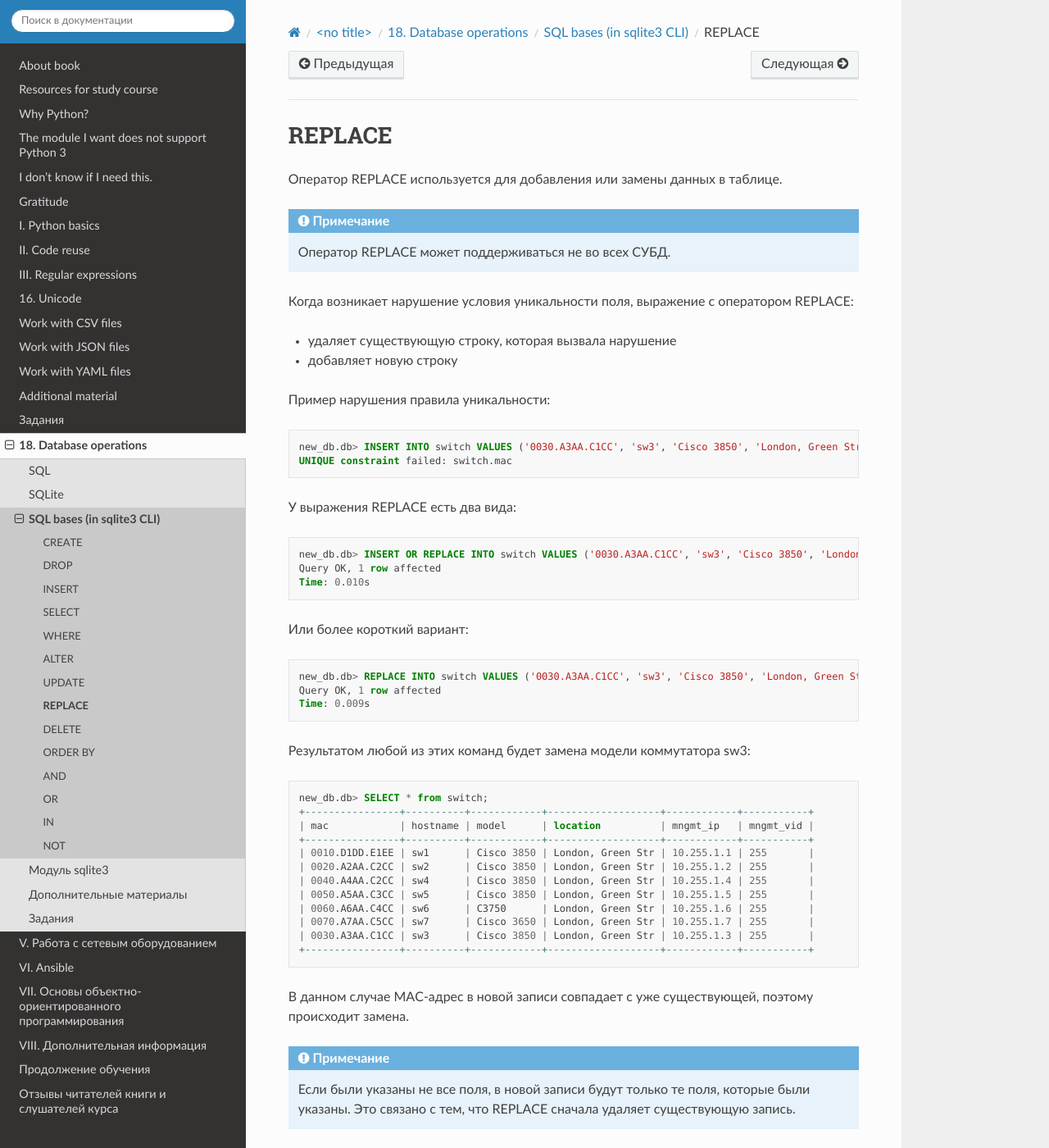
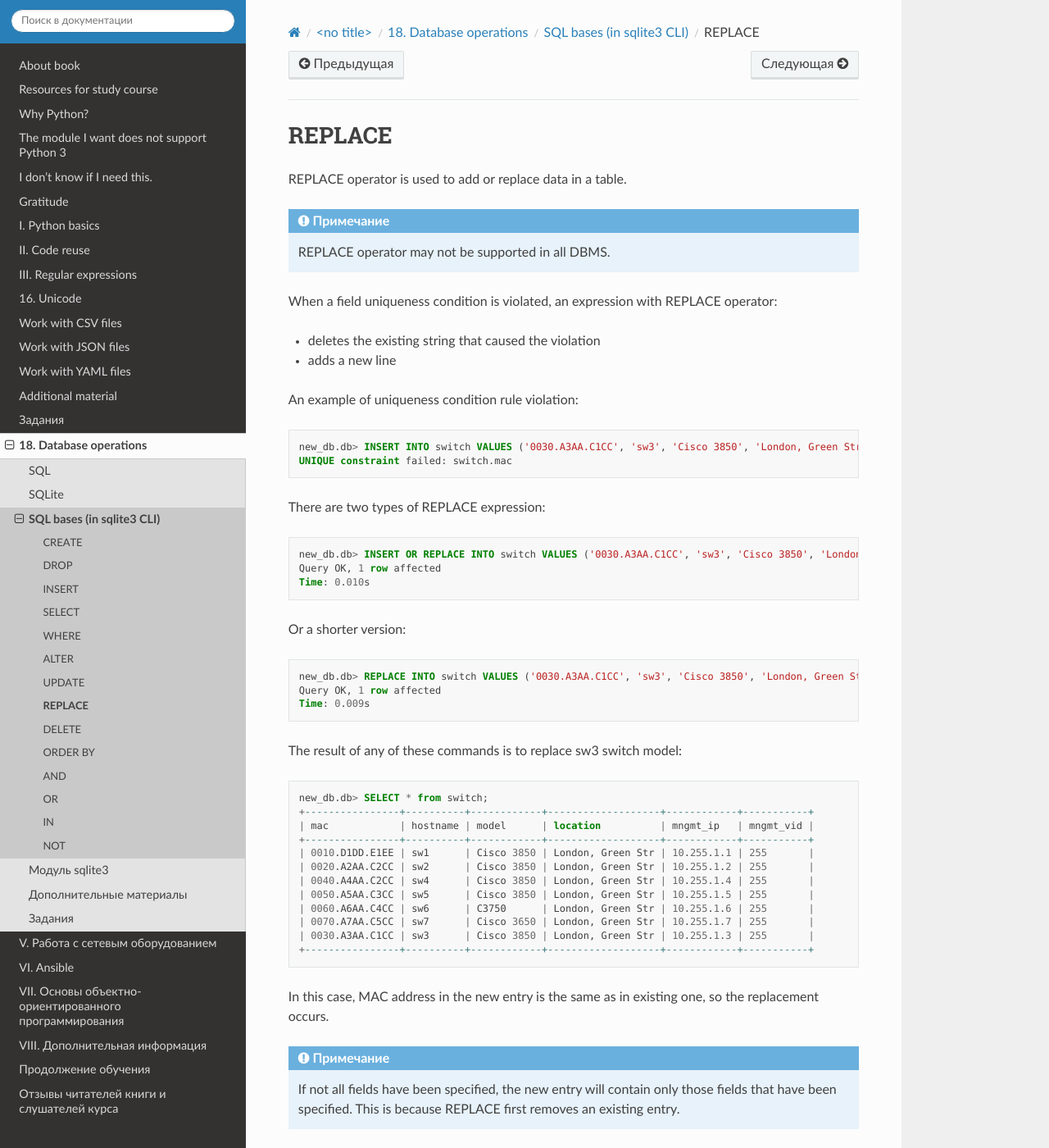
Before and after one commit to Aidar5/nattoeng, a Sphinx documentation site: the page built from docs/source/book/18_db/replace.rst, in a window 1280 px wide and 1400 px high. Shown: the whole window at 82% size. Built offline with Sphinx 7.4.7 and the Read the Docs theme 2.0.0, drawn with Linux system fonts in a browser that asks for light colours; pages that are not in the unit, such as notebooks, are missing from menus; some of the changed text lies outside the part shown.

Commit message:
Update replace.rst

```diff
--- a/docs/source/book/18_db/replace.rst
+++ b/docs/source/book/18_db/replace.rst
@@ -1,20 +1,18 @@
 REPLACE
 ~~~~~~~
 
-Оператор REPLACE используется для добавления или замены данных в
-таблице.
+REPLACE operator is used to add or replace data in a table.
 
 .. note::
 
-    Оператор REPLACE может поддерживаться не во всех СУБД.
+    REPLACE operator may not be supported in all DBMS.
 
-Когда возникает нарушение условия уникальности поля, выражение с
-оператором REPLACE:
+When a field uniqueness condition is violated, an expression with REPLACE operator:
 
-* удаляет существующую строку, которая вызвала нарушение
-* добавляет новую строку
+* deletes the existing string that caused the violation
+* adds a new line
 
-Пример нарушения правила уникальности:
+An example of uniqueness condition rule violation:
 
 .. code:: sql
 
@@ -22,7 +20,7 @@ REPLACE
     UNIQUE constraint failed: switch.mac
 
 
-У выражения REPLACE есть два вида:
+There are two types of REPLACE expression:
 
 .. code:: sql
 
@@ -30,7 +28,7 @@ REPLACE
     Query OK, 1 row affected
     Time: 0.010s
 
-Или более короткий вариант:
+Or a shorter version:
 
 .. code:: sql
 
@@ -38,7 +36,7 @@ REPLACE
     Query OK, 1 row affected
     Time: 0.009s
 
-Результатом любой из этих команд будет замена модели коммутатора sw3:
+The result of any of these commands is to replace sw3 switch model:
 
 .. code:: sql
 
@@ -55,17 +53,13 @@ REPLACE
     | 0030.A3AA.C1CC | sw3      | Cisco 3850 | London, Green Str | 10.255.1.3 | 255       |
     +----------------+----------+------------+-------------------+------------+-----------+
 
-В данном случае MAC-адрес в новой записи совпадает с уже существующей,
-поэтому происходит замена.
+In this case, MAC address in the new entry is the same as in existing one, so the replacement occurs.
 
 .. note::
 
-    Если были указаны не все поля, в новой записи будут только те поля,
-    которые были указаны. Это связано с тем, что REPLACE сначала удаляет
-    существующую запись.
+    If not all fields have been specified, the new entry will contain only those fields that have been specified. This is because REPLACE first removes an existing entry.
 
-При добавлении записи, для которой не возникает нарушения уникальности
-поля, REPLACE работает как обычный INSERT:
+For entry which was added without uniqueness violation, REPLACE functions as a normal INSERT:
 
 .. code:: sql
 
```
